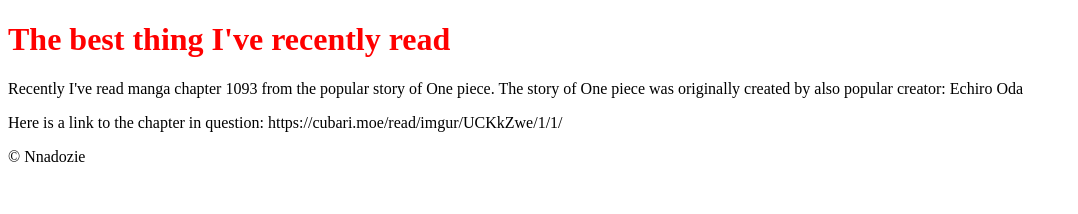
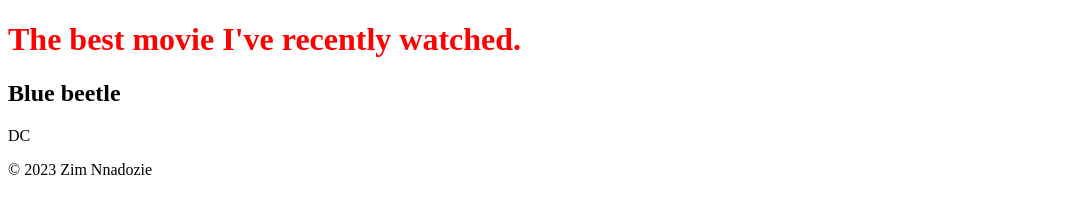
Before and after one commit to CentennialR/UX220Lab3, a plain HTML site: page index.html in a window 1280 px wide. Shown: the whole page, without its empty margins (0-1078 px from the left). Drawn offline with Linux system fonts and the light colour scheme.

```diff
--- a/index.html
+++ b/index.html
@@ -1,8 +1,7 @@
 <!DOCTYPE html>
-<html lang=en>
-
+<html lang="en">
     <head>
-    <title> The best movie I've recently watched.</title>
+        <title>The best movie I've recently watched. </title>
         <style>
             h1 {
                 color: red;
@@ -12,13 +11,14 @@ h1 {
 
     <body>
         <header>
-        <h1> The best thing I've recently read</h1>
+            <h1>The best movie I've recently watched. </h1>
         </header>
         <main>
-        <p> Recently I've read manga chapter 1093 from the popular story of One piece. The story of One piece was originally created by also popular creator: Echiro Oda </p>
-        <p> Here is a link to the chapter in question: https://cubari.moe/read/imgur/UCKkZwe/1/1/  </p>
+            <h2> Blue beetle</h2>
+            <p> DC</p>
         </main>
-    <footer> &copy; Nnadozie </footer>
+        <footer>
+            &copy 2023 Zim Nnadozie
+        </footer>
     </body>
-
 </html>
```
Lines whose indentation alone changed are shown as unchanged.
